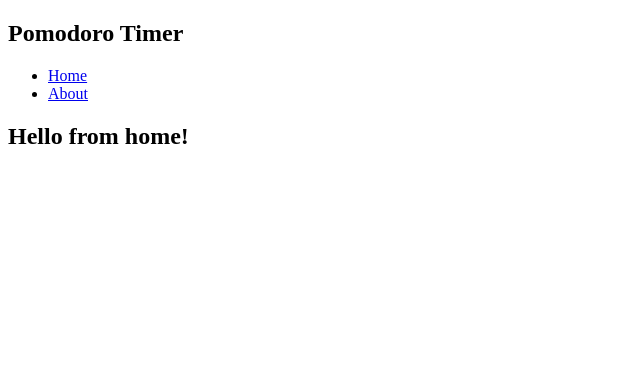
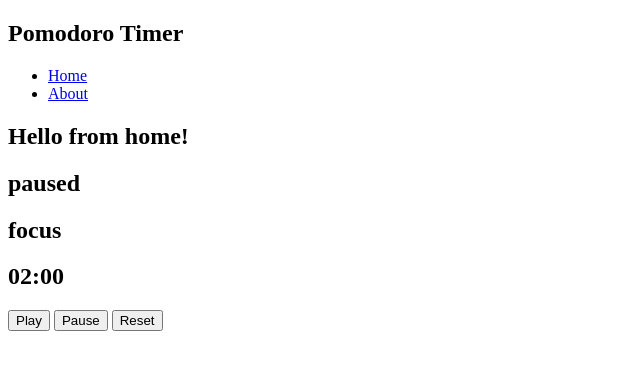
Before and after one commit to krish0706/final-project-pomodoro-server, a Flask app: page / in a window 1280 px wide. Shown: the top 370 px of the page, without its empty margins (0-640 px from the left). Run offline with Flask 3, Linux system fonts and the light colour scheme.

Commit message:
Implements pomodoro server logic

```diff
--- a/pomodoro/main.py
+++ b/pomodoro/main.py
@@ -1,12 +1,85 @@
-from flask import Blueprint, render_template
+import time
+from flask import Blueprint, render_template, jsonify
+
+# TODO: move to separate file
+# TODO: move event handling to inside class
+class PomodoroTimer:
+
+    def __init__(self):
+        self.states = {"paused", "running"}
+        self.current_state = "paused"
+        self.start_time = None
+        self.pause_time = None
+        self.was_paused = False
+        self.FOCUS_DURATION = 2*60
+        self.BREAK_DURATION = 1*60
+        self.focus_break_toggle = True
+        self.mode = "focus"
+        self.duration = self.FOCUS_DURATION
+
 
 bp = Blueprint('main', __name__, url_prefix='/')
+timer = PomodoroTimer()
 
 @bp.route("/")
 @bp.route("/home")
 def home():
+    global timer
+    timer = PomodoroTimer()
     return render_template('home.html')
 
 @bp.route("/about")
 def about():
     return render_template('about.html')
+
+@bp.route("/start", methods=['POST'])
+def start_timer():
+    if timer.current_state == "paused":
+        timer.current_state = "running"
+        timer.duration = timer.FOCUS_DURATION
+        timer.mode = "focus"
+        if not timer.was_paused:
+            timer.start_time = int(time.monotonic())
+        else:
+            # starting once again after pause, handle that case
+            duration_paused = int(time.monotonic()) - timer.pause_time
+            timer.start_time += duration_paused
+    return jsonify({"message":"timer started"})
+
+@bp.route("/pause", methods=['POST'])
+def pause_timer():
+    if timer.current_state == "running":
+        timer.pause_time = int(time.monotonic())
+        timer.current_state = "paused"
+        timer.was_paused = True
+    return jsonify({"message":"timer paused"})
+
+@bp.route("/reset", methods=['POST'])
+def reset_timer():
+    global timer
+    timer = PomodoroTimer()
+    return jsonify({"message":"timer reset"})
+
+@bp.route("/state")
+def get_timer_state():
+    if timer.current_state == "running":
+        time_elapsed = int(time.monotonic()) - timer.start_time
+        time_remaining = max(timer.duration - time_elapsed, 0)
+    elif timer.current_state == "paused" and timer.was_paused:
+        time_elapsed = timer.pause_time - timer.start_time
+        time_remaining = max(timer.duration - time_elapsed, 0)
+    else:
+        time_remaining = timer.duration
+
+    # if 0 time remaining in current state, switch mode
+    if time_remaining == 0:
+        if timer.focus_break_toggle:
+            timer.duration = timer.BREAK_DURATION
+            timer.mode = "break"
+        else:
+            timer.duration = timer.FOCUS_DURATION
+            timer.mode = "focus"
+        timer.start_time = int(time.monotonic())
+        timer.focus_break_toggle = not timer.focus_break_toggle
+
+    return jsonify({"state": timer.current_state, "time_remaining": time_remaining, "mode": timer.mode})
--- /dev/null
+++ b/pomodoro/static/js/timer.js
@@ -0,0 +1,40 @@
+let timer;
+const timer_interval = 1000;
+
+function init_timer() {
+    // TODO: find a way to load default values from server rather than adding information inside html page
+    timer_interval_callback();
+    timer = setInterval(timer_interval_callback, timer_interval);
+}
+
+function timer_interval_callback() {
+    const timer_element = document.getElementById('timer');
+    const state_element = document.getElementById('state');
+    const mode_element = document.getElementById('mode');
+
+    fetch('/state')
+    .then(res => res.json())
+    .then(data => {
+        let seconds_remaining = data.time_remaining;
+        let mins = Math.floor(seconds_remaining / 60);
+        let secs = Math.floor(seconds_remaining % 60);
+        timer_element.textContent = mins.toString().padStart(2, '0') + ":" + secs.toString().padStart(2, '0');
+        state_element.textContent = data.state;
+        mode_element.textContent = data.mode;
+    });
+
+}
+
+function play_timer() {
+    fetch('/start', {method:'POST'});
+}
+
+function pause_timer() {
+    fetch('/pause', {method:'POST'});
+}
+
+function reset_timer() {
+    fetch('/reset', {method:'POST'});
+}
+
+init_timer();
--- a/pomodoro/templates/about.html
+++ b/pomodoro/templates/about.html
@@ -1,7 +1,8 @@
 {% extends 'base.html' %}
 
+{% block title %}about{% endblock %}
+
 {% block header %}
-<h1>{% block title %}about{% endblock %}</h1>
 {% endblock %}
 
 {% block content %}
--- a/pomodoro/templates/base.html
+++ b/pomodoro/templates/base.html
@@ -1,6 +1,6 @@
 <!doctype html>
 <title>{% block title %}{% endblock %} - Pomodoro Timer</title>
-<link rel="stylesheet" href="{{ url_for('static', filename='style.css') }}">
+<link rel="stylesheet" href="{{ url_for('static', filename='css/style.css') }}">
 <nav>
   <h1>Pomodoro Timer</h1>
   <ul>
@@ -9,5 +9,9 @@
   </ul>
 </nav>
 <section class="content">
+  <header>
+    {% block header %}{% endblock %}
+  </header>
+
   {% block content %}{% endblock %}
 </section>
--- a/pomodoro/templates/home.html
+++ b/pomodoro/templates/home.html
@@ -1,9 +1,17 @@
 {% extends 'base.html' %}
 
+{% block title %}home{% endblock %}
+
 {% block header %}
-<h1>{% block title %}home{% endblock %}</h1>
+    <script src="{{ url_for('static', filename='js/timer.js') }}"></script>
 {% endblock %}
 
 {% block content %}
 <h1>Hello from home!</h1>
+<h2 id="state">paused</h2>
+<h2 id="mode">focus</h2>
+<h2 id="timer">02:00</h2>
+<button name="play-button" onclick="play_timer()">Play</button>
+<button name="pause-button" onclick="pause_timer()">Pause</button>
+<button name="reset-button" onclick="reset_timer()">Reset</button>
 {% endblock %}
```
Also changed, not shown: pomodoro/static/css/style.css (added).
